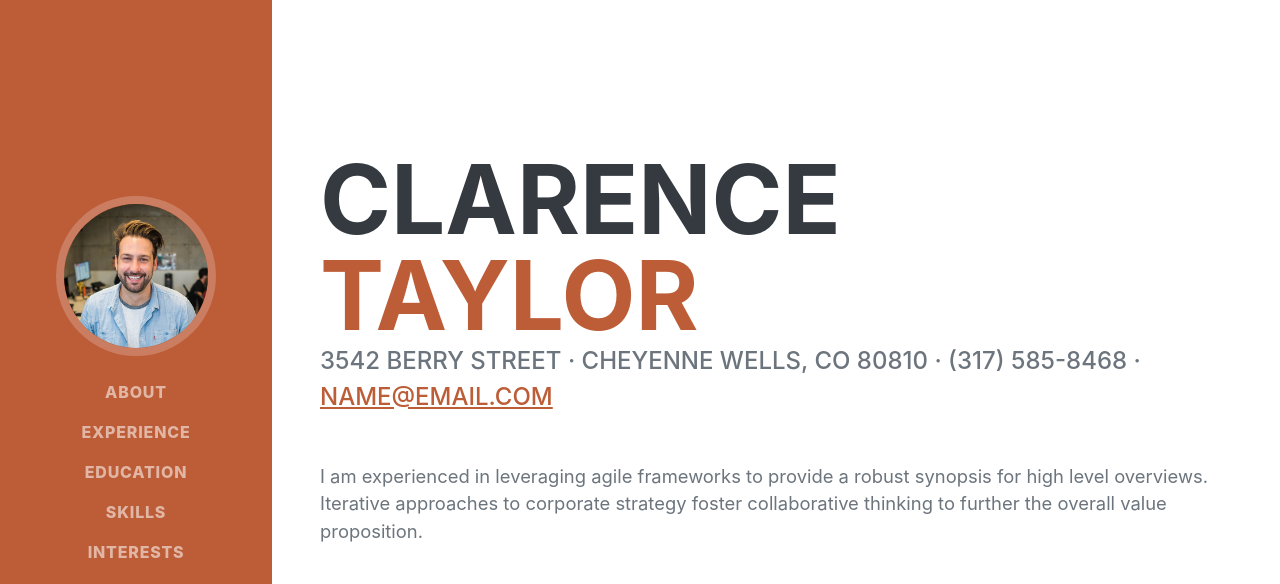
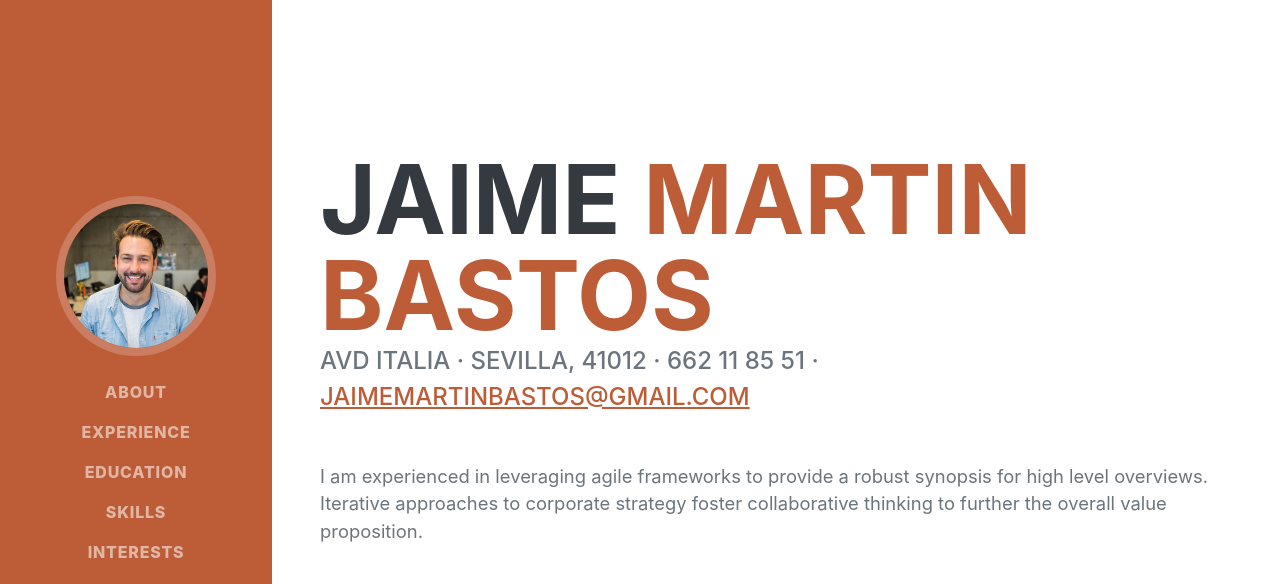
Before and after one commit to jaimb99/clase, a plain HTML site: page startbootstrap-resume-gh-pages/index.html in a window 1280 px wide. Shown: the top 584 px of the page. Drawn offline with nearby package versions, Linux system fonts and the light colour scheme; a web font is replaced by a local one.

Commit message:
Primer commit

```diff
--- a/startbootstrap-resume-gh-pages/index.html
+++ b/startbootstrap-resume-gh-pages/index.html
@@ -40,12 +40,12 @@
             <section class="resume-section" id="about">
                 <div class="resume-section-content">
                     <h1 class="mb-0">
-                        Clarence
-                        <span class="text-primary">Taylor</span>
+                        Jaime
+                        <span class="text-primary">Martin Bastos</span>
                     </h1>
                     <div class="subheading mb-5">
-                        3542 Berry Street · Cheyenne Wells, CO 80810 · (317) 585-8468 ·
-                        <a href="mailto:name@email.com">name@email.com</a>
+                        Avd Italia  · Sevilla, 41012 · 662 11 85 51 ·
+                        <a href="mailto:Jaimemartinbastos@gmail.com">Jaimemartinbastos@gmail.com</a>
                     </div>
                     <p class="lead mb-5">I am experienced in leveraging agile frameworks to provide a robust synopsis for high level overviews. Iterative approaches to corporate strategy foster collaborative thinking to further the overall value proposition.</p>
                     <div class="social-icons">
```
